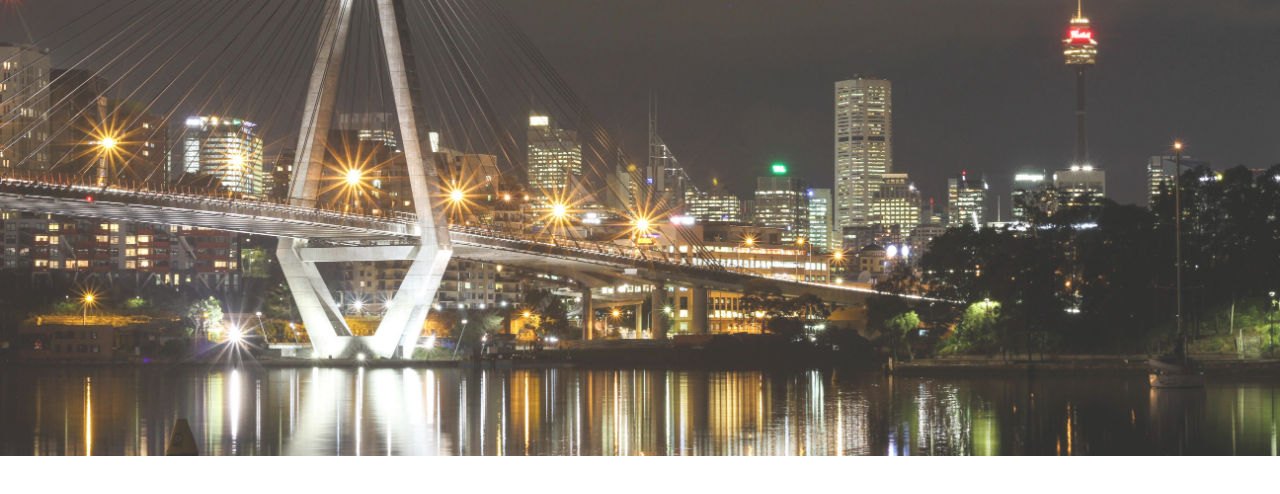
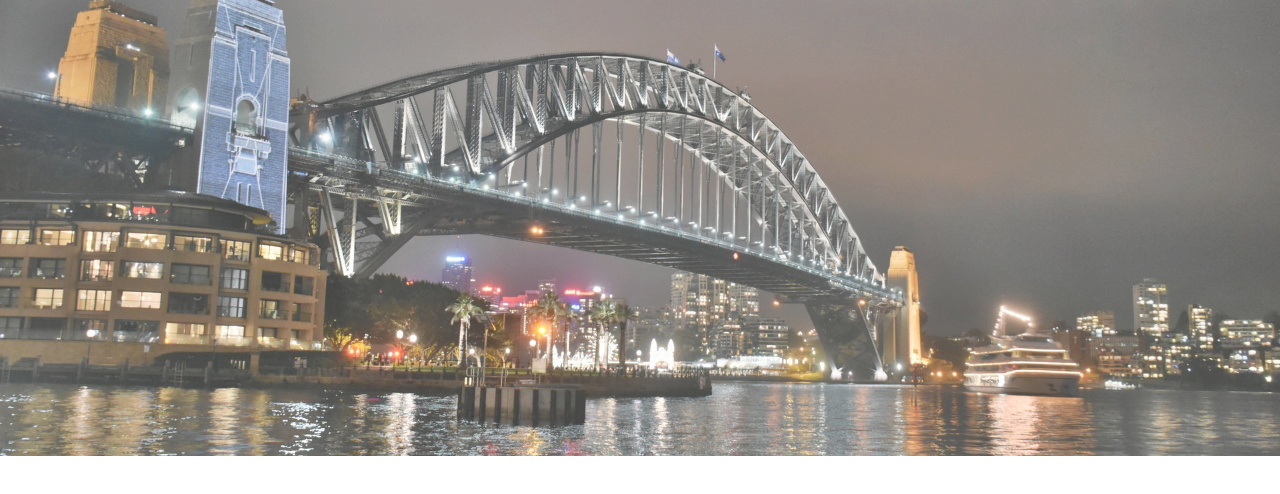
Before and after one commit to VL9/skky, a plain HTML site: page contact.html in a window 1280 px wide. Shown: the part 64-558 px from the top of the page. Drawn offline with Linux system fonts and the light colour scheme.

Commit message:
reduce image sizes

```diff
--- a/contact.html
+++ b/contact.html
@@ -51,7 +51,7 @@
 
     <div class="cover">
       <div class="cover-image">
-        <img src="img/contact_cover.jpg" class="img-fluid cover" alt="Contact Cover">
+        <img src="img/contact_cover2.jpeg" class="img-fluid cover" alt="Contact Cover">
       </div>
     </div>
 
```
Also changed, not shown: img/contact_cover.jpg (deleted), img/contact_cover2.jpeg (added), 1 other file.
